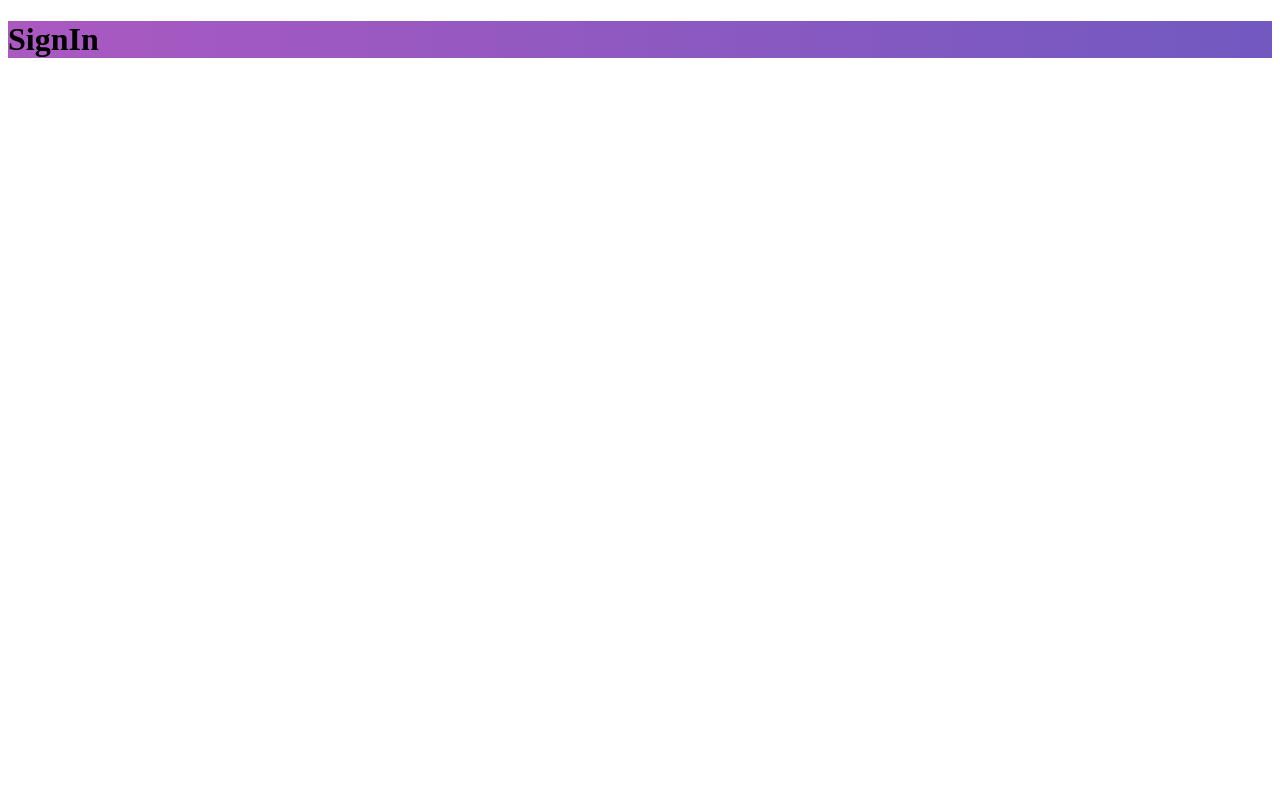
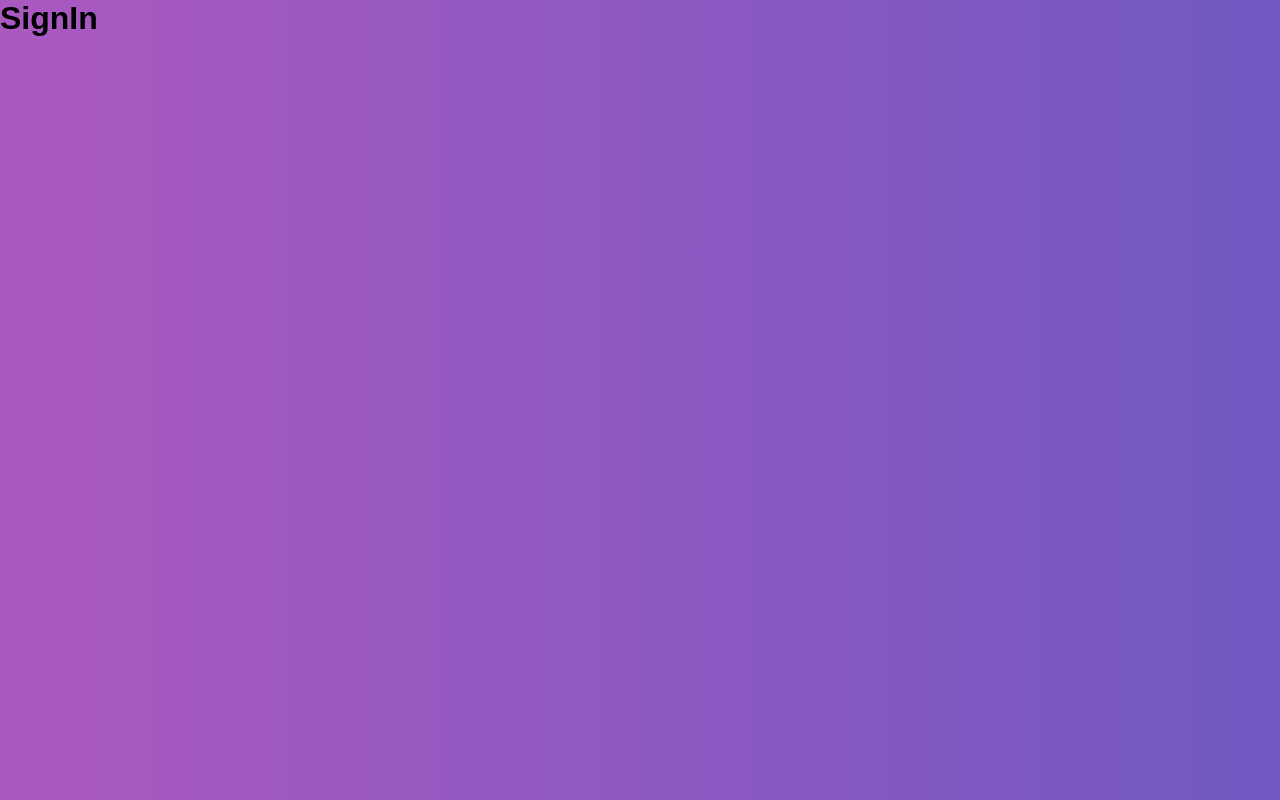
Before and after one commit to dzvid/gobarber-web, a React (Create React App) app: page / in a window 1280 px wide. Built offline with nearby package versions, Linux system fonts and the light colour scheme.

Commit message:
chore: Setup global style

```diff
--- a/public/index.html
+++ b/public/index.html
@@ -5,6 +5,12 @@
     <meta name="viewport" content="width=device-width, initial-scale=1" />
     <meta name="theme-color" content="#000000" />
     <meta name="description" content="Connect barbers and clients!" />
+
+    <link
+      href="https://fonts.googleapis.com/css?family=Roboto:400,700&display=swap"
+      rel="stylesheet"
+    />
+
     <title>GoBarber</title>
   </head>
   <body>
--- a/src/App.js
+++ b/src/App.js
@@ -6,9 +6,12 @@ import './config/ReactotronConfig';
 import Routes from './routes';
 import history from './services/history';
 
+import GlobalStyle from './styles/global';
+
 function App() {
   return (
     <Router history={history}>
+      <GlobalStyle />
       <Routes />
     </Router>
   );
--- /dev/null
+++ b/src/styles/global.js
@@ -0,0 +1,38 @@
+import { createGlobalStyle } from 'styled-components';
+
+export default createGlobalStyle`
+  * {
+    margin: 0;
+    padding: 0;
+    outline: 0;
+    box-sizing: border-box;
+  }
+
+  *:focus{
+    outline: 0;
+  }
+
+  html, body, #root{
+    height: 100%;
+  }
+
+  body{
+    -webkit-font-smoothing: antialiased;
+  }
+
+  body, input, button{
+    font: 16px 'Robot', sans-serif;
+  }
+
+  a{
+    text-decoration: none;
+  }
+
+  ul{
+    list-style: none;
+  }
+
+  button{
+    cursor: pointer;
+  }
+`;
```
Also changed, not shown: 1 other file (tests, documents, lock files or other folders).
